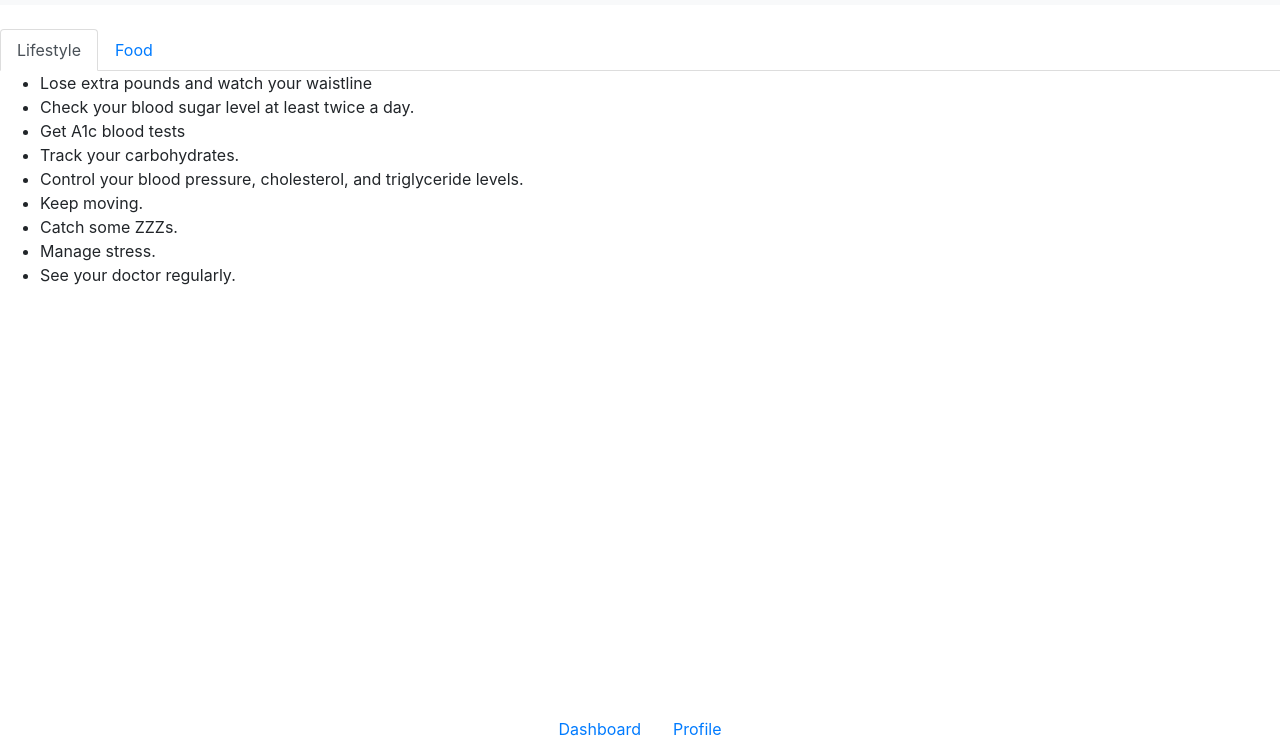
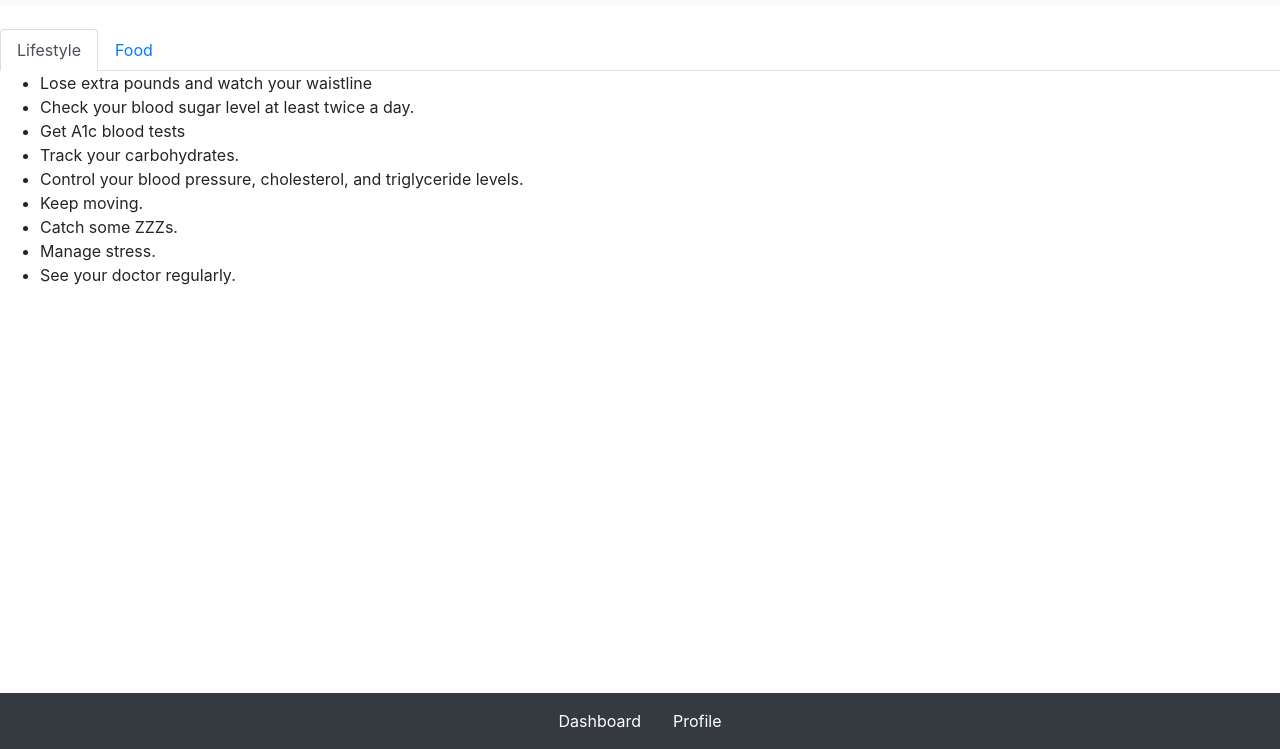
Before and after one commit to jessicaatran/Forever41---A6, a plain HTML site: page diabetes.html in a window 1280 px wide. Shown: the part 51-800 px from the top of the page. Drawn offline with nearby package versions, Linux system fonts and the light colour scheme.

Commit message:
changed bottom nav bar

```diff
--- a/css/style.css
+++ b/css/style.css
@@ -10,3 +10,7 @@
 .select2-multiple {
     width: 100%;
 }
+
+#bottom-nav-bar a {
+  color: white;
+}
--- a/diabetes.html
+++ b/diabetes.html
@@ -71,14 +71,17 @@
     </div>
 
     <!-- bottom nav bar -->
-    <ul class="nav justify-content-center fixed-bottom">
-      <li class="nav-item">
-        <a class="nav-link active" href="dashboard.html">Dashboard</a>
-      </li>
-      <li class="nav-item">
-        <a class="nav-link" href="./profile.html">Profile</a>
-      </li>
-    </ul>
+    <nav id="bottom-nav-bar" class="navbar navbar-dark bg-dark fixed-bottom justify-content-center">
+      <ul class="nav">
+        <li class="nav-item">
+          <a color="white" type="button" class="nav-link" href="dashboard.html">Dashboard</a>
+        </li>
+        <li class="nav-item">
+          <a color="white" type="button" class="nav-link" href="./profile.html">Profile</a>
+        </li>
+      </ul>
+    </nav>
+
     <script src="https://code.jquery.com/jquery-3.2.1.slim.min.js" integrity="sha384-KJ3o2DKtIkvYIK3UENzmM7KCkRr/rE9/Qpg6aAZGJwFDMVNA/GpGFF93hXpG5KkN" crossorigin="anonymous"></script>
     <script src="https://cdnjs.cloudflare.com/ajax/libs/popper.js/1.12.3/umd/popper.min.js" integrity="sha384-vFJXuSJphROIrBnz7yo7oB41mKfc8JzQZiCq4NCceLEaO4IHwicKwpJf9c9IpFgh" crossorigin="anonymous"></script>
     <script src="https://maxcdn.bootstrapcdn.com/bootstrap/4.0.0-beta.2/js/bootstrap.min.js" integrity="sha384-alpBpkh1PFOepccYVYDB4do5UnbKysX5WZXm3XxPqe5iKTfUKjNkCk9SaVuEZflJ" crossorigin="anonymous"></script>
--- a/javascript/js.js
+++ b/javascript/js.js
@@ -7,7 +7,7 @@ if (localStorage.getItem('users') === null) {
   console.log('hi, not empty:' + JSON.stringify(localStorage));
 }
 
-alert('users: ' + JSON.stringify(users));
+//alert('users: ' + JSON.stringify(users));
 
 function getName() {
   var first = document.getElementById('userFirstName').value;
```
Also changed, not shown: conditions.html (+10 -8 lines), dashboard.html (+11 -10 lines), edit_prof.html (+10 -8 lines), help.html (+10 -8 lines), highbp.html (+11 -8 lines), overview.html (+11 -8 lines), profile.html (+10 -8 lines), images/dashboard.jpg (deleted).
